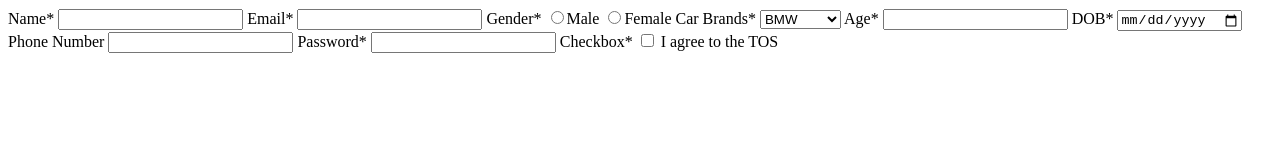
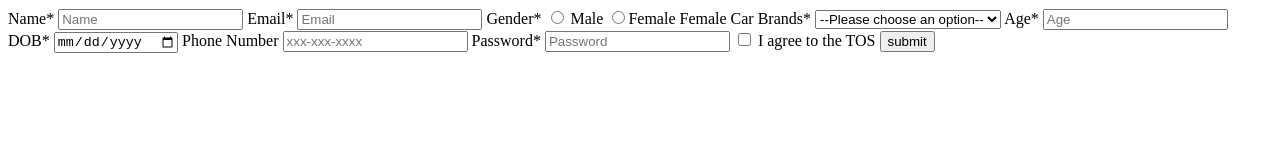
Before and after one commit to acciojob/signup-form-car-sushmareddy-hub, a website: page main.html in a window 1280 px wide. Drawn offline with Linux system fonts and the light colour scheme.

Commit message:
created a submission

```diff
--- a/main.html
+++ b/main.html
@@ -7,40 +7,46 @@
 </head>
 
 <body>
+	<form method="post">
 	<label for="name">Name*</label>
-	<input type="text">
+	<input type="text" id="name" placeholder="Name" required>
 
 		<label for="email">Email*</label>
-	<input type="email">
+	<input type="email" id="email" placeholder="Email" required>
 
 		<label for="gender">Gender*</label>
-	<input type="radio" name="gender">Male
-	<input type="radio" name="gender">Female
+	<input type="radio"  id="gender-m" name="gender"  required>
+		<label for="gender-m">Male</label>
+	<input type="radio"  id="gender-m" name="gender"  required>Female
+		<label for="gender-f">Female</label>
 
 	<label for="cars">Car Brands*</label>
-	<select>
-		<option> BMW</option>
-		<option> Audi</option>
-		<option> Mercedes</option>
+	<select id="cars" required>
+		<option value="disabled selected">--Please choose an option--</option>
+		<option value="bmw"> BMW</option>
+		<option value="audi"> Audi</option>
+		<option value="mercedes">Mercedes</option>
 	</select>
 
 	<label for="age">Age*</label>
-	<input type="number">
+	<input type="number"  placeholder="Age" id="age"  required>
 
 	<label for="dob">DOB*</label>
-	<input type="date">
+	<input type="date" id="dob" required>
 
 	<label for="phone">Phone Number</label>
-	<input type="tel">
+	<input type="tel" id="tel" placeholder="xxx-xxx-xxxx">
 
 	<label for="password">Password*</label>
-	<input type="password">
+	<input type="password" id="password"  placeholder="Password" required>
 
-	<label for="checkbox">Checkbox*</label>
-	<input type="checkbox">
+
+	<input type="checkbox"  required id="tos">
 	<label for="tos">I agree to the TOS</label>
 
+	<button type="submit">submit</button>
 
+	</form>
 
 </body>
 
```
